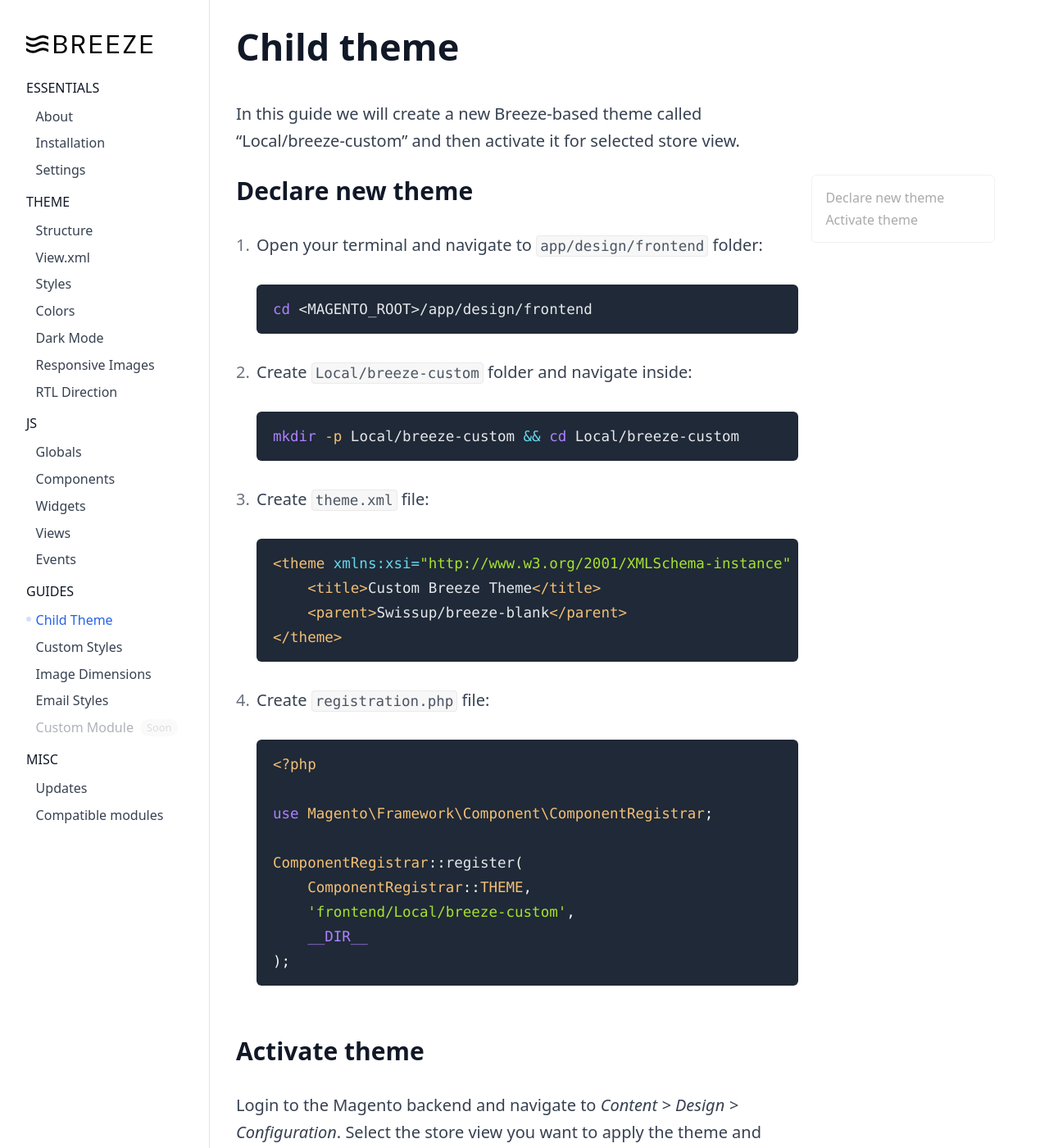
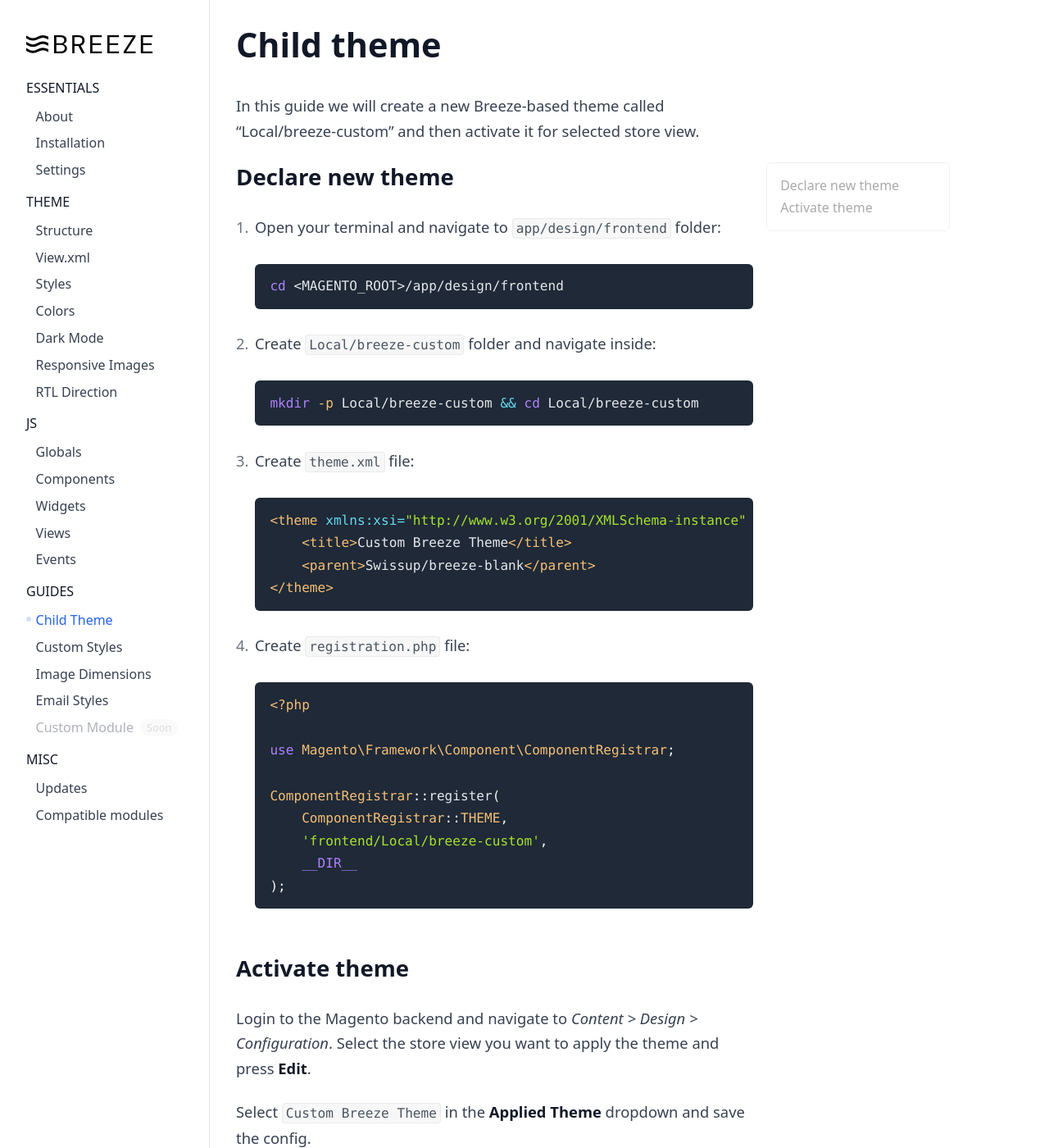
Before and after one commit to breezefront/breezefront.com, a Jekyll site: the page built from collections/_guides/child-theme.md, in a window 1280 px wide and 1400 px high. Shown: the whole window at 82% size. Built offline with Jekyll 4.4.1, drawn with Linux system fonts in a browser that asks for light colours.

Commit message:
A little bit smaller text for 13" laptop

```diff
--- a/_layouts/default.html
+++ b/_layouts/default.html
@@ -10,7 +10,7 @@
     <link rel="icon" href="{{ '/favicon.ico' | relative_url }}">
     <link rel="apple-touch-icon" href="{{ '/favicon-apple.png' | relative_url }}">
     <link rel="manifest" href="{{ '/manifest.json' | relative_url }}">
-    <link rel="stylesheet" href="{{ '/assets/styles.css?v=2' | relative_url }}">
+    <link rel="stylesheet" href="{{ '/assets/styles.css?v=3' | relative_url }}">
     <script src="{{ '/assets/lib/turbolinks.min.js' | relative_url }}" defer></script>
     <script src="{{ '/assets/lib/anchor.min.js' | relative_url }}" defer></script>
     <script src="{{ '/assets/lib/gumshoe.min.js' | relative_url }}" defer></script>
--- a/_sass/prose.scss
+++ b/_sass/prose.scss
@@ -3,7 +3,7 @@
     line-height: 1.4em;
 
     @media (min-width: 1024px) {
-        font-size: 1.25rem;
+        font-size: 1.15rem;
     }
 
     > li {
@@ -62,11 +62,14 @@
     line-height: 1.75;
 
     @media (min-width: 1024px) {
-        font-size: 1.25em;
+        font-size: 1.15em;
         line-height: 1.65em;
     }
     @media (min-width: 1080px) {
         max-width: 60ch;
+    }
+    @media (min-width: 1281px) {
+        font-size: 1.25em;
     }
     @media (min-width: 1400px) {
         max-width: 60ch;
```
